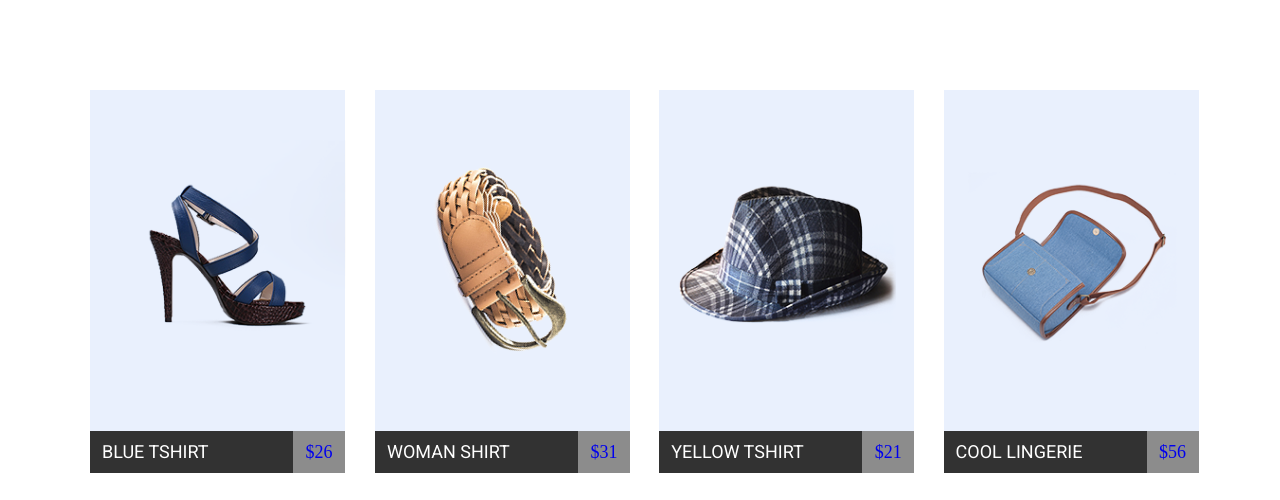
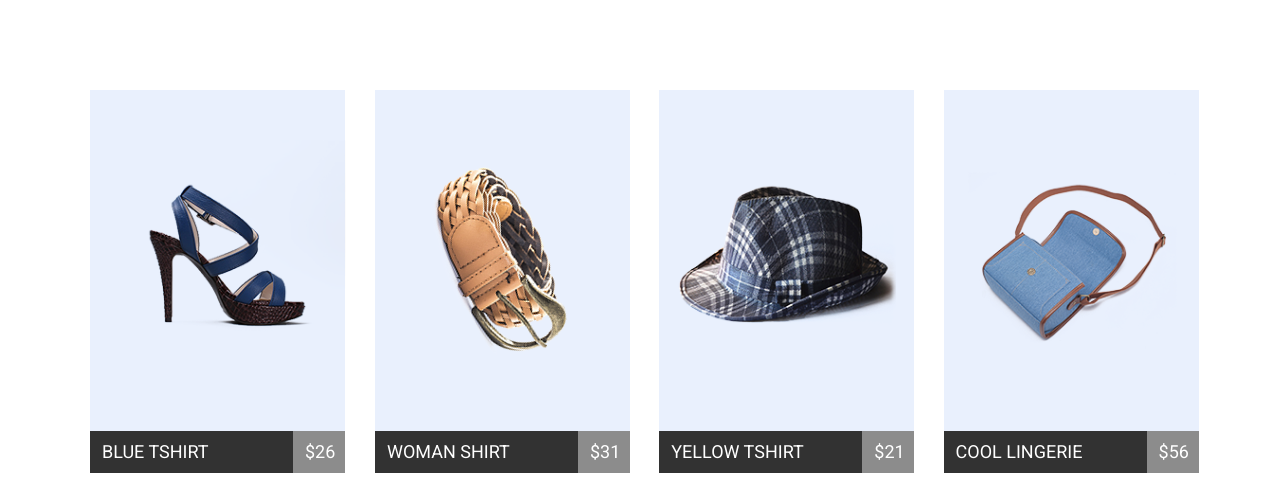
Before and after one commit to ZdorovykSergiy/goit-fe-course, a plain HTML site: page html-css/module_4/homework/index.html in a window 1280 px wide. Shown: the part 235-735 px from the top of the page. Drawn offline with nearby package versions, Linux system fonts and the light colour scheme.

Commit message:
homework 4.4

```diff
--- a/html-css/module_4/homework/css/style.css
+++ b/html-css/module_4/homework/css/style.css
@@ -136,11 +136,14 @@ header a:hover {
 }
 
 .gallery-list-item p {
+  font-family: "Roboto", sans-serif;
   background-color: #8c8c8c;
   float: right;
   width: 28px;
   padding: 12px;
   font-size: 18px;
+  color: #ffffff;
+  text-transform: uppercase;
 }
 
 .gallery-list-item:hover h3 {
```
